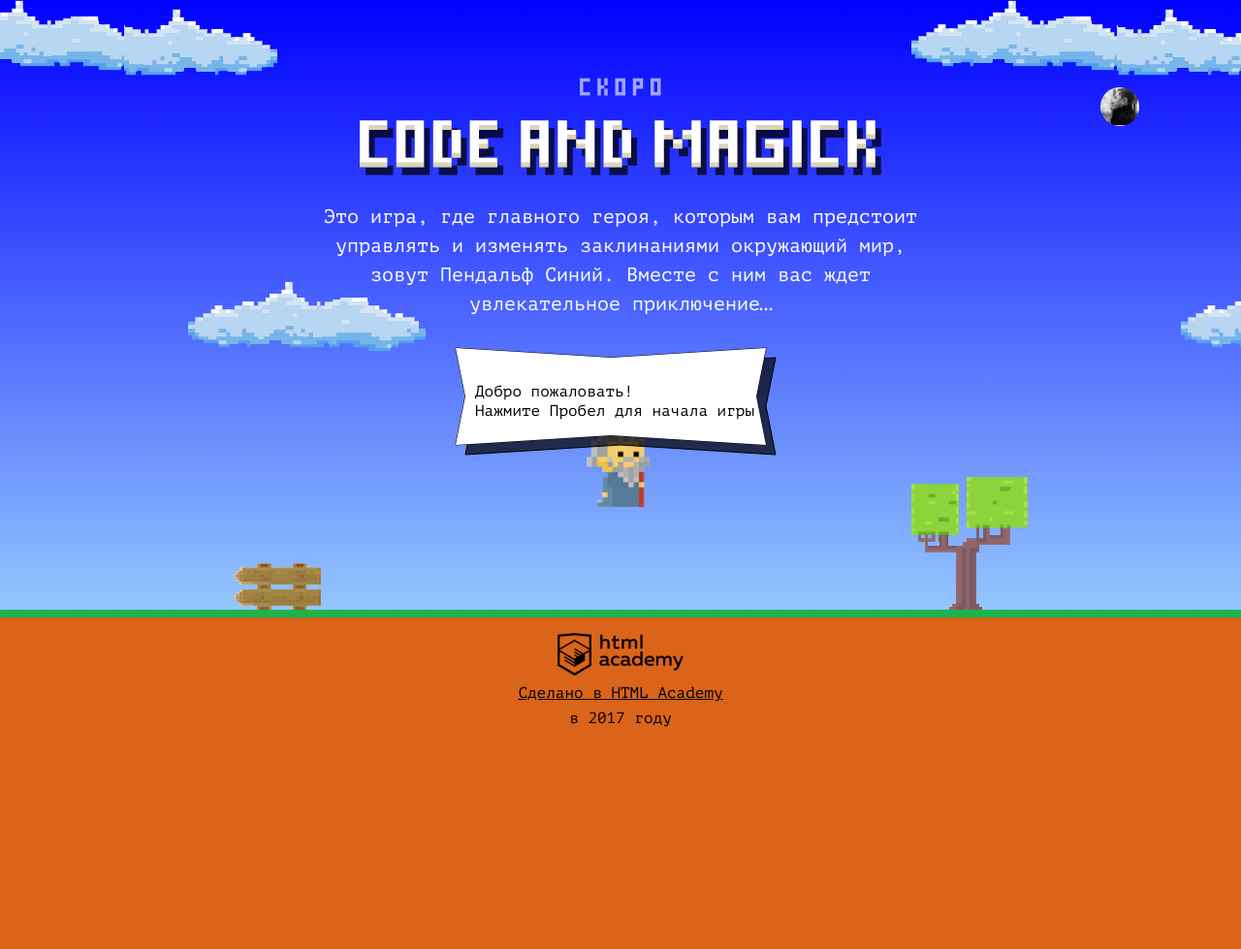
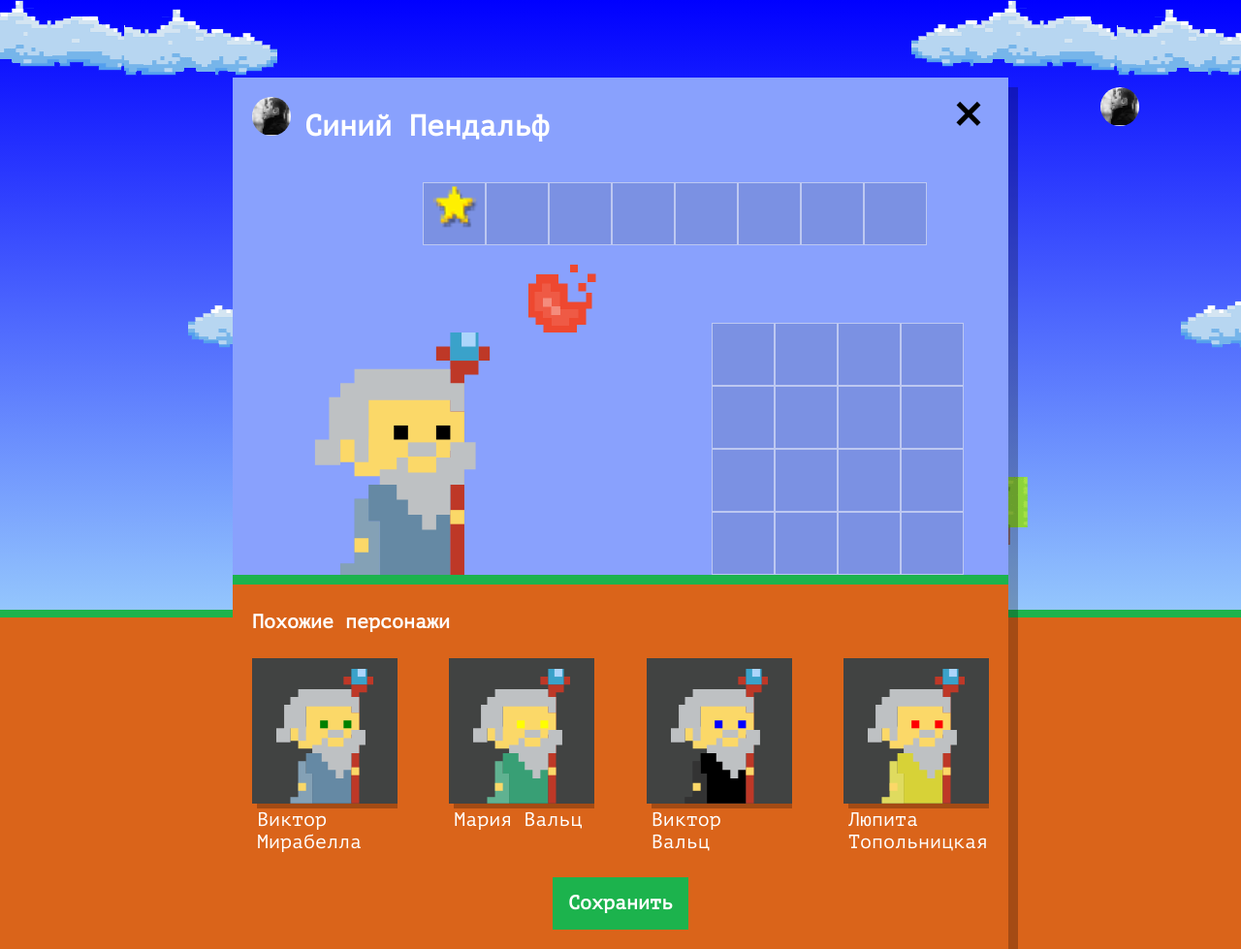
Before and after one commit to rafikovt/1208781-code-and-magick-21, a website: page index.html in a window 1280 px wide. Shown: the whole page at 97% size. Before the commit the page ends 800 px from the top, so only its background shows below. Drawn offline with Linux system fonts and the light colour scheme.

Commit message:
module3-task1

```diff
--- a/index.html
+++ b/index.html
@@ -199,6 +199,7 @@
     return gameHeight / 3;}
 </script>
 <script src="js/stat.js"></script>
+<script src="js/setup.js"></script>
 <script src="js/game.js"></script>
 </body>
 </html>
--- /dev/null
+++ b/js/setup.js
@@ -0,0 +1,39 @@
+'use strict';
+document.querySelector(`.setup`).classList.remove(`hidden`);
+const NAMES = [`Иван`, `Хуан Себастьян`, `Мария`, `Кристоф`, `Виктор`, `Юлия`, `Люпита`, `Вашингтон`];
+const SURNAMES = [`да Марья`, `Верон`, `Мирабелла`, `Вальц`, `Онопко`, `Топольницкая`, `Нионого`, `Ирвинг`];
+const COAT_COLORS = [`rgb(101, 137, 164)`, `rgb(241, 43, 107)`, `rgb(146, 100, 161)`, `rgb(56, 159, 117)`, `rgb(215, 210, 55)`, `rgb(0, 0, 0)`];
+const EYES_COLORS = [`black`, `red`, `blue`, `yellow`, `green`];
+const NUMBER_OF_WIZARDS = 4;
+const generateRandomInteger = (min, max) => Math.floor(Math.random() * (Math.floor(max) - Math.ceil(min) + 1)) + Math.ceil(min);
+const persSettings = [];
+const generateSettings = (numberOfElements) => {
+  for (let i = 0; i < numberOfElements; i++) {
+    const persSetup = {
+      name: `${NAMES[generateRandomInteger(0, NAMES.length - 1)]} ${SURNAMES[generateRandomInteger(0, SURNAMES.length - 1)]}`,
+      coatColor: `${COAT_COLORS[generateRandomInteger(0, COAT_COLORS.length - 1)]}`,
+      eyesColor: `${EYES_COLORS[generateRandomInteger(0, EYES_COLORS.length - 1)]}`
+    };
+    persSettings.push(persSetup);
+  }
+  return persSettings;
+};
+const settings = generateSettings(NUMBER_OF_WIZARDS);
+const wizardTemplate = document.querySelector(`#similar-wizard-template`).content.querySelector(`.setup-similar-item`);
+const wizardContainer = document.querySelector(`.setup-similar-list`);
+const createWizard = (settingsWizard) => {
+  const newWizard = wizardTemplate.cloneNode(true);
+  newWizard.querySelector(`.setup-similar-label`).textContent = `${settingsWizard.name}`;
+  newWizard.querySelector(`.wizard-coat`).style.fill = `${settingsWizard.coatColor}`;
+  newWizard.querySelector(`.wizard-eyes`).style.fill = `${settingsWizard.eyesColor}`;
+  return newWizard;
+};
+const renderWizards = (numberOfWizards) => {
+  const fragment = document.createDocumentFragment();
+  for (let i = 0; i < numberOfWizards; i++) {
+    fragment.appendChild(createWizard(settings[i]));
+  }
+  wizardContainer.appendChild(fragment);
+  document.querySelector(`.setup-similar`).classList.remove(`hidden`);
+};
+renderWizards(NUMBER_OF_WIZARDS);
--- a/js/stat.js
+++ b/js/stat.js
@@ -8,11 +8,11 @@ const BAR_WIDTH = 40;
 const BAR_HEIGHT = 150;
 const BAR_GAP = 50;
 const BAR_X = 100;
-const renderCloud = function (ctx, x, y, color) {
+const renderCloud = (ctx, x, y, color) => {
   ctx.fillStyle = color;
   ctx.fillRect(x, y, CLOUD_WIDTH, CLOUD_HEIGHT);
 };
-const getMaxElement = function (arr) {
+const getMaxElement = (arr) => {
   let maxElement = arr[0];
   for (let i = 0; i < arr.length; i++) {
     if (arr[i] > maxElement) {
@@ -21,7 +21,7 @@ const getMaxElement = function (arr) {
   }
   return maxElement;
 };
-window.renderStatistics = function (ctx, names, times) {
+window.renderStatistics = (ctx, names, times) => {
   renderCloud(
       ctx,
       CLOUD_X + GAP,
@@ -41,7 +41,7 @@ window.renderStatistics = function (ctx, names, times) {
     if (names[i] === `Вы`) {
       ctx.fillStyle = `rgba(255, 0, 0, 1)`;
     } else {
-      const getRandomSaturation = () => `hsla(240, ${~~(Math.random() * 100) + `%`}, 50%)`;
+      const getRandomSaturation = () => `hsla(240, ${(Math.random().toFixed(2) * 100) + `%`}, 50%)`;
       ctx.fillStyle = getRandomSaturation();
     }
     ctx.fillText(
```
